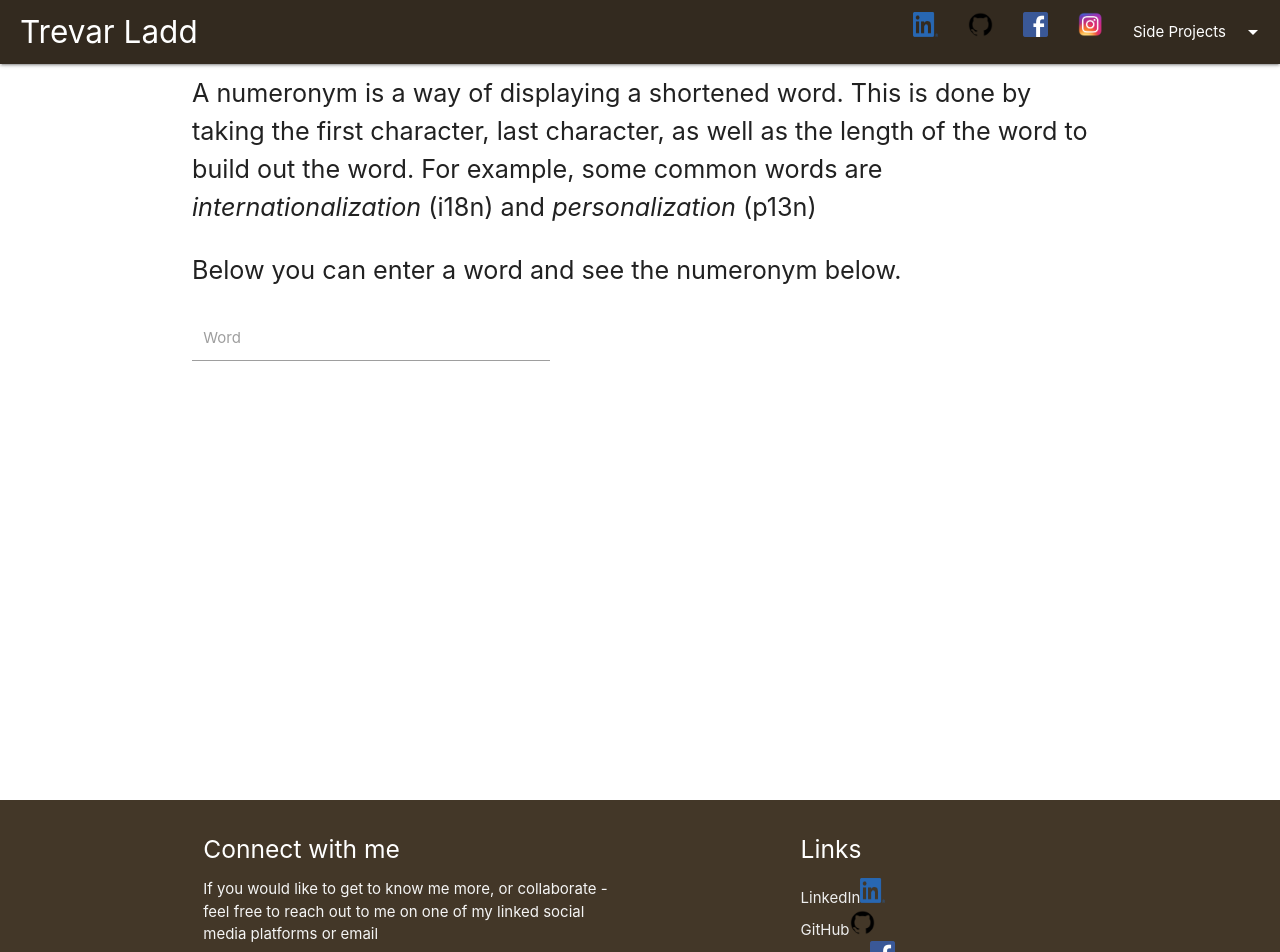
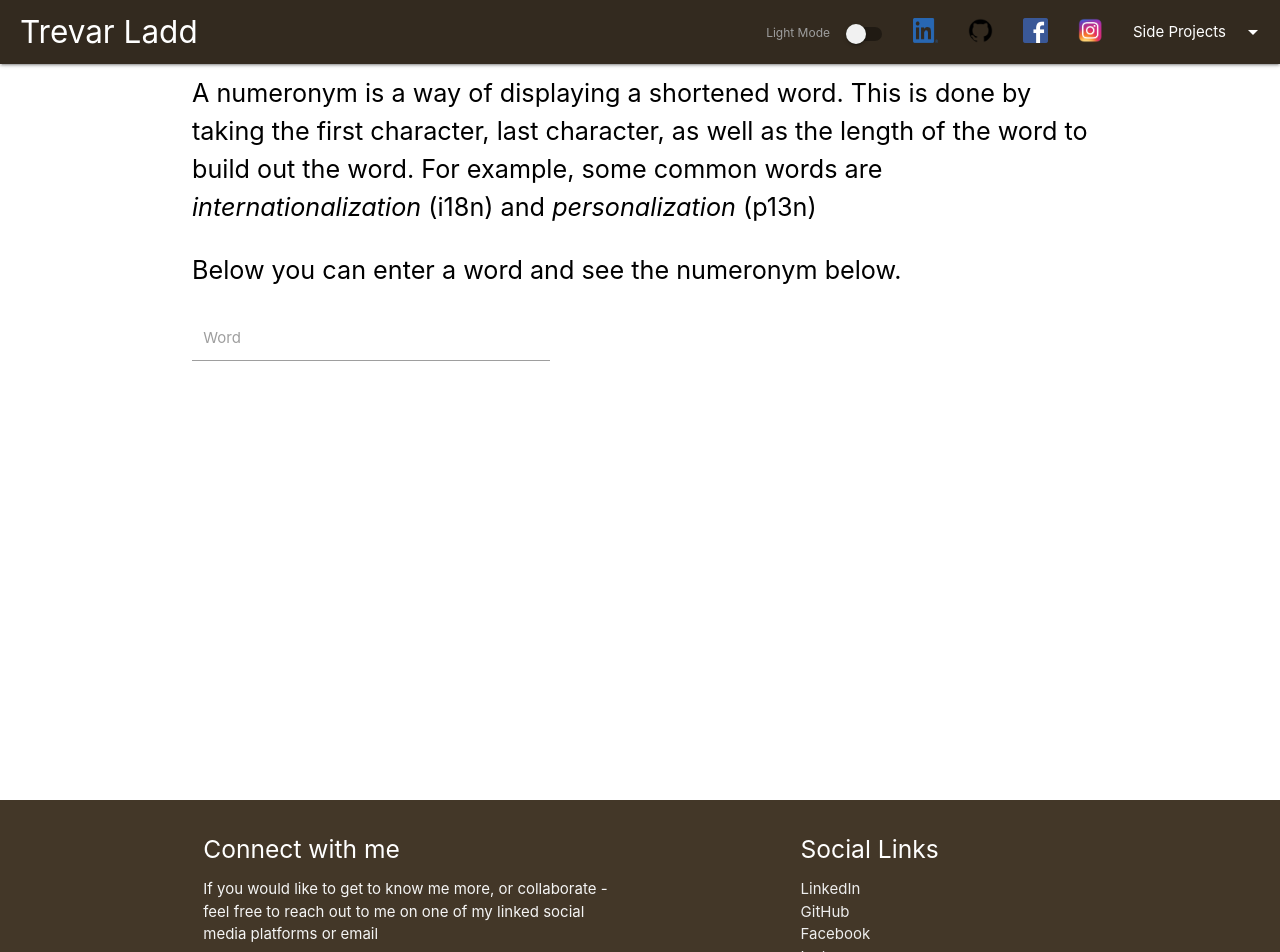
Before and after one commit to trladd/PersonalStaticWebsite, a React (Create React App) app: page /sideProjects/numeronym in a window 1280 px wide. Shown: the top 952 px of the page. Built offline with nearby package versions, Linux system fonts and the light colour scheme.

Commit message:
added light and dark mode

```diff
--- a/src/App.css
+++ b/src/App.css
@@ -1,3 +1,10 @@
+:root {
+  --background-color: #ffffff;
+  --text-color: #000000;
+  --primary-color: #332a1f;
+  --secondary-color: #433728;
+}
+
 .goldStars {
   color: #ffd700;
 }
@@ -27,9 +34,12 @@ mainpage-scrollspy {
 }
 
 body {
+  background-color: var(--background-color);
+  color: var(--text-color);
   display: flex;
   min-height: 100vh;
   flex-direction: column;
+  transition: background-color 0.3s ease, color 0.3s ease;
 }
 
 main {
@@ -37,15 +47,31 @@ main {
 }
 
 .primaryColor {
-  background-color: #332a1f !important;
+  background-color: var(--primary-color) !important;
+  transition: background-color 0.3s ease;
 }
 .secondaryColor {
-  background-color: #433728 !important;
+  background-color: var(--secondary-color) !important;
+  transition: background-color 0.3s ease;
 }
 
 .navLinkIcon {
   width: 25px;
   height: 25px;
+  margin-top: 18px;
+  transition: transform 0.2s ease-in-out;
+}
+
+.navLinkIcon:hover {
+  transform: scale(1.8);
+}
+
+.brand-logo {
+  transition: transform 0.2s ease-in-out;
+}
+
+.brand-logo:hover {
+  transform: scale(1.2);
 }
 
 .construction {
@@ -59,9 +85,12 @@ main {
 }
 
 #profilePicture {
-  display: absolute;
-  margin-top: 10px;
-  margin-left: 10px;
+  transition: transform 3s ease-in-out; /* Smooth scaling transition */
+}
+
+#profilePicture:hover {
+  transform: scale(1.8); /* Scale the image by 30% on hover */
+  transition: transform 0.5s ease-in, transform 3s ease-out; /* Smooth scaling transition */
 }
 
 .contactlink {
@@ -73,3 +102,24 @@ main {
 #headerName {
   margin-left: 20px;
 }
+
+.switch label input[type="checkbox"]:checked + .lever {
+  background-color: #5c5c5c !important;
+}
+
+.switch label input[type="checkbox"]:checked + .lever:after {
+  background-color: rgb(29, 29, 29);
+}
+
+.tap-target {
+  background-color: #4747479f;
+}
+
+.tap-target-wave {
+  background-color: #5c1b1b77;
+}
+
+.tap-target-wave::before,
+.tap-target-wave::after {
+  background-color: #e9e9e977;
+}
--- a/src/App.tsx
+++ b/src/App.tsx
@@ -1,11 +1,13 @@
-import React, { useEffect } from "react";
+import React, { useEffect, useState } from "react";
 import "./App.css";
+import "./DarkMode.css";
 import Heading from "./components/Heading";
 import SideNav from "./components/SideNav";
 import MainPage from "./components/MainPage";
 import { BrowserRouter as Router, Route, Routes } from "react-router-dom";
 import Footer from "./components/Footer";
 import { siteConfig } from "./utility/siteConfig";
+import { ThemeProvider } from "./utility/ThemeContext";
 
 function renderSideProjects() {
   return siteConfig.sideProjects.map((sideProject) => (
@@ -15,6 +17,7 @@ function renderSideProjects() {
 
 function App() {
   return (
+    <ThemeProvider>
       <Router>
         <div className="App">
           <body>
@@ -30,6 +33,7 @@ function App() {
           <Footer />
         </div>
       </Router>
+    </ThemeProvider>
   );
 }
 
--- /dev/null
+++ b/src/DarkMode.css
@@ -0,0 +1,16 @@
+body.dark-mode {
+  --text-color: #cacaca;
+  --background-color: #000000;
+  --primary-color: #272018;
+  --secondary-color: #332a1f;
+}
+.dark-mode .collapsible-header {
+  background-color: var(--primary-color) !important;
+  color: var(--text-color) !important;
+}
+
+.dark-mode .collapsible {
+  background-color: var(--primary-color) !important;
+  color: var(--text-color) !important;
+  border-color: #242424;
+}
--- a/src/components/Footer.tsx
+++ b/src/components/Footer.tsx
@@ -3,11 +3,8 @@ import { siteConfig } from "../utility/siteConfig";
 
 const navLinkList = siteConfig.socialLinks.map((navLink) => (
   <li>
-    <a href={navLink.link} className="grey-text text-lighten-3">
+    <a href={navLink.link} className="grey-text text-lighten-3 valign-wrapper">
       {navLink.label}
-      <i className="material-icons">
-        <img className="navLinkIcon" src={navLink.image} />
-      </i>
     </a>
   </li>
 ));
@@ -35,7 +32,7 @@ const Footer: React.FC = () => {
             </p>
           </div>
           <div className="col l4 offset-l2 s12">
-            <h5 className="white-text">Links</h5>
+            <h5 className="white-text">Social Links</h5>
             <ul>{navLinkList}</ul>
           </div>
         </div>
--- a/src/components/Heading.tsx
+++ b/src/components/Heading.tsx
@@ -1,5 +1,6 @@
-import React, { useEffect } from "react";
+import React, { useEffect, useContext, useRef } from "react";
 import { siteConfig } from "../utility/siteConfig";
+import { ThemeContext } from "../utility/ThemeContext"; // Adjust the import path as necessary
 
 interface HeadingProps {
   title: string;
@@ -25,6 +26,7 @@ const sideProjectList = siteConfig.sideProjects.map((sideProject) => (
 ));
 
 const Heading: React.FC<HeadingProps> = ({ title }) => {
+  const { isDarkMode, toggleDarkMode } = useContext(ThemeContext);
   useEffect(() => {
     var sideNav = document.querySelectorAll(".sidenav");
     var instances = M.Sidenav.init(sideNav, {});
@@ -54,6 +56,19 @@ const Heading: React.FC<HeadingProps> = ({ title }) => {
             <i className="material-icons">menu</i>
           </a>
           <ul id="nav-links" className="right hide-on-med-and-down">
+            <li>
+              <div className="switch">
+                <label id="darkModeToggle">
+                  {isDarkMode ? "Dark Mode" : "Light Mode"}
+                  <input
+                    type="checkbox"
+                    checked={isDarkMode}
+                    onChange={toggleDarkMode}
+                  />
+                  <span className="lever"></span>
+                </label>
+              </div>
+            </li>
             {navLinkList}
             <li>
               <a
--- a/src/components/SideNav.tsx
+++ b/src/components/SideNav.tsx
@@ -1,7 +1,9 @@
-import React from "react";
+import React, { useContext } from "react";
 import { siteConfig } from "../utility/siteConfig";
+import { ThemeContext } from "../utility/ThemeContext";
 
 const SideNav: React.FC = () => {
+  const { isDarkMode, toggleDarkMode } = useContext(ThemeContext);
   const navLinkList = siteConfig.socialLinks.map((navLink) => (
     <li>
       <a href={navLink.link}>
@@ -29,6 +31,20 @@ const SideNav: React.FC = () => {
       {sideProjectList}
       <li className="divider"></li>
       <li>
+        <div className="switch">
+          <label id="darkModeToggle">
+            <input
+              type="checkbox"
+              checked={isDarkMode}
+              onChange={toggleDarkMode}
+            />
+            <span className="lever"></span>
+            {isDarkMode ? "Dark Mode" : "Light Mode"}
+          </label>
+        </div>
+      </li>
+      <li className="divider"></li>
+      <li>
         <a
           href="/resume.pdf"
           className="primaryColor waves-effect waves-light btn"
--- a/src/components/sideProjects/numeronym/Numeronym.tsx
+++ b/src/components/sideProjects/numeronym/Numeronym.tsx
@@ -35,9 +35,10 @@ const Numeronym: React.FC<NumeronymProps> = () => {
           className="validate"
           value={inputValue}
           onChange={(event: React.ChangeEvent<HTMLInputElement>) =>
-            setInputValue(event.target.value)
+            setInputValue(event.target.value.replace(/\s+/g, ""))
           }
           type="text"
+          maxLength={50}
         />
         <label htmlFor="input_word">Word</label>
       </div>
--- /dev/null
+++ b/src/components/sideProjects/siteDebugTools/SiteDebugTools.tsx
@@ -0,0 +1,69 @@
+import React, { useState, useEffect } from "react";
+import M from "materialize-css"; // Import the necessary library
+
+interface SiteDebugProps {}
+/**
+ * Takes in a single string and returns a numeronym
+ */
+const getNumeronym = (input: string) => {
+  if (input.length <= 2) {
+    return input;
+  }
+  return `${input[0]}${input.length - 2}${input[input.length - 1]}`;
+};
+
+const SiteDebugProps: React.FC<SiteDebugProps> = () => {
+  const [inputValue, setInputValue] = useState("");
+  const [localStorageItems, setLocalStorageItems] = useState<
+    { key: string; value: string | null }[]
+  >([]);
+
+  useEffect(() => {
+    const items: { key: string; value: string | null }[] = [];
+    for (let i = 0; i < localStorage.length; i++) {
+      const key = localStorage.key(i);
+      if (key) {
+        items.push({ key, value: localStorage.getItem(key) });
+      }
+    }
+    setLocalStorageItems(items);
+  }, [localStorageItems]);
+
+  const clearLocalStorage = () => {
+    localStorage.clear();
+    setLocalStorageItems([]);
+  };
+
+  return (
+    <div className="container flow-text">
+      <p>
+        This page to contain debug tools and really just a fun playground too
+        for me to show things in the UI that happen behind the scenes
+      </p>
+      <div>
+        <h4> Local Storage</h4>
+        <table className="container">
+          <thead>
+            <tr>
+              <th>Item Key</th>
+              <th>Item Value</th>
+            </tr>
+          </thead>
+
+          <tbody>
+            {localStorageItems.map((item) => (
+              <tr key={item.key}>
+                <td>{item.key}</td> <td>{item.value}</td>
+              </tr>
+            ))}
+          </tbody>
+        </table>
+        <button className="btn red" onClick={clearLocalStorage}>
+          Clear Local Storage
+        </button>
+      </div>
+    </div>
+  );
+};
+
+export default SiteDebugProps;
--- /dev/null
+++ b/src/utility/ThemeContext.tsx
@@ -0,0 +1,48 @@
+import React, { createContext, useState, useEffect, ReactNode } from "react";
+
+export const ThemeContext = createContext({
+  isDarkMode: false,
+  toggleDarkMode: () => {},
+});
+
+interface ThemeProviderProps {
+  children: ReactNode;
+}
+
+export const ThemeProvider = ({ children }: ThemeProviderProps) => {
+  const [isDarkMode, setIsDarkMode] = useState(false);
+
+  useEffect(() => {
+    const storedPreference = localStorage.getItem("theme");
+
+    if (storedPreference) {
+      setIsDarkMode(storedPreference === "dark");
+    } else {
+      // Check system preference
+      const prefersDarkScheme = window.matchMedia(
+        "(prefers-color-scheme: dark)"
+      ).matches;
+      setIsDarkMode(prefersDarkScheme);
+      localStorage.setItem("theme", prefersDarkScheme ? "dark" : "light");
+    }
+  }, []);
+
+  const toggleDarkMode = () => {
+    setIsDarkMode(!isDarkMode);
+    localStorage.setItem("theme", !isDarkMode ? "dark" : "light");
+  };
+
+  useEffect(() => {
+    if (isDarkMode) {
+      document.body.classList.add("dark-mode");
+    } else {
+      document.body.classList.remove("dark-mode");
+    }
+  }, [isDarkMode]);
+
+  return (
+    <ThemeContext.Provider value={{ isDarkMode, toggleDarkMode }}>
+      {children}
+    </ThemeContext.Provider>
+  );
+};
--- a/src/utility/siteConfig.ts
+++ b/src/utility/siteConfig.ts
@@ -1,6 +1,7 @@
 import React from "react";
 import Numeronym from "../components/sideProjects/numeronym/Numeronym";
 import About from "../components/sideProjects/about/About";
+import SiteDebugTools from "../components/sideProjects/siteDebugTools/SiteDebugTools";
 
 const socialLinks: { link: string; image: string; label: string }[] = [
   {
@@ -90,15 +91,21 @@ const sideProjects: {
   component: React.FC;
 }[] = [
   {
+    link: "/sideProjects/about",
+    label: "About This Site",
+    icon: "info_outline",
+    component: About,
+  },
+  {
     link: "/sideProjects/numeronym",
     label: "Numeronym Generator",
+    icon: "shuffle",
     component: Numeronym,
   },
   {
-    link: "/sideProjects/about",
-    label: "About This Site",
-    icon: "web",
-    component: About,
+    link: "/sideProjects/siteDebugTools",
+    label: "Site Debug Tools",
+    component: SiteDebugTools,
   },
 ];
 
--- a/src/utility/utility.ts
+++ b/src/utility/utility.ts
@@ -5,13 +5,17 @@ import exp from "constants";
  */
 function checkProfileSizing() {
   let width = $(window).width();
+  //Change image size on hover
+
   if (width && width < 1000) {
     $("#profilePicture").css({
       width: "100px",
+      "z-index": -1,
     });
   } else {
     $("#profilePicture").css({
       width: "200px",
+      "z-index": -1,
     });
   }
 }
```
Lines whose indentation alone changed are shown as unchanged.
